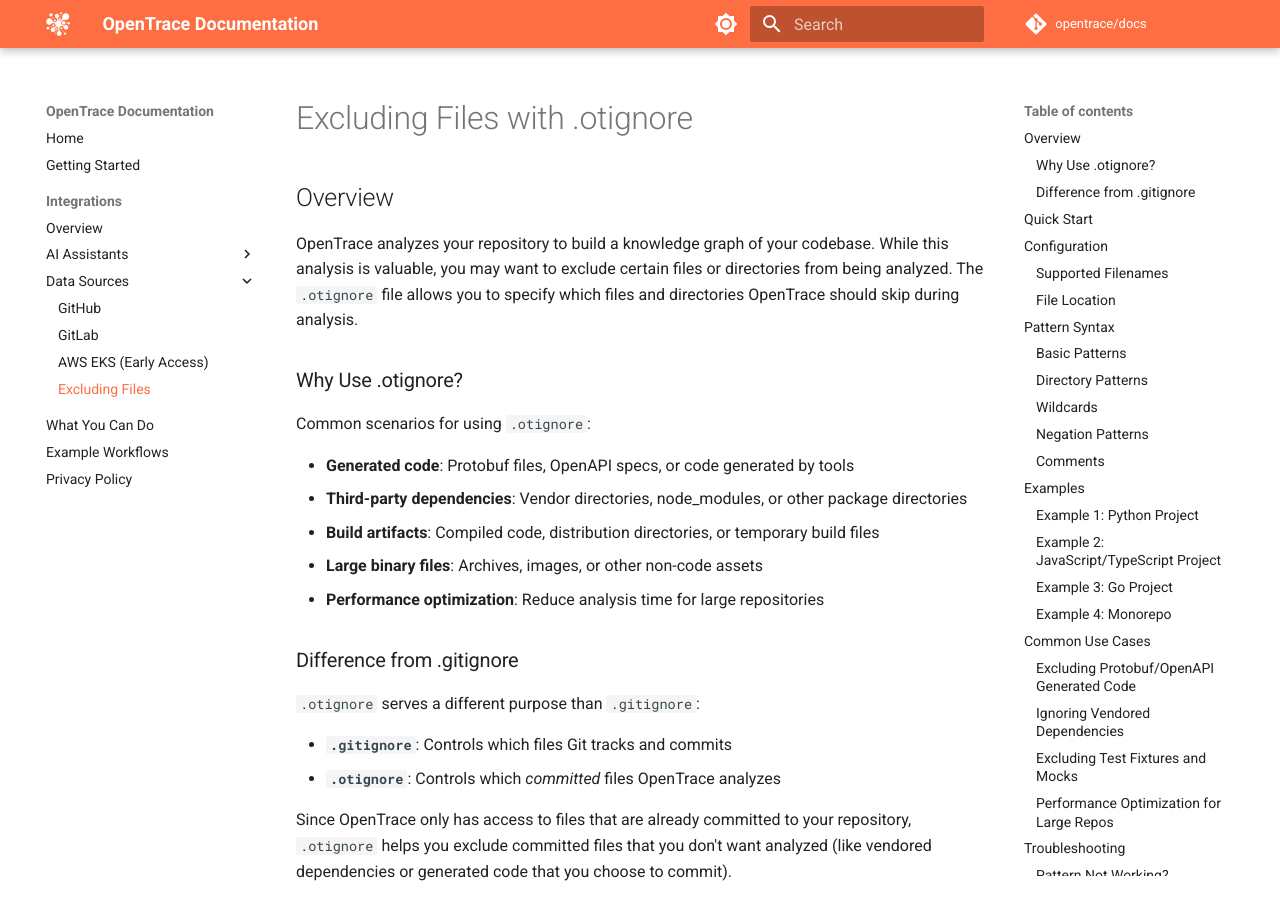
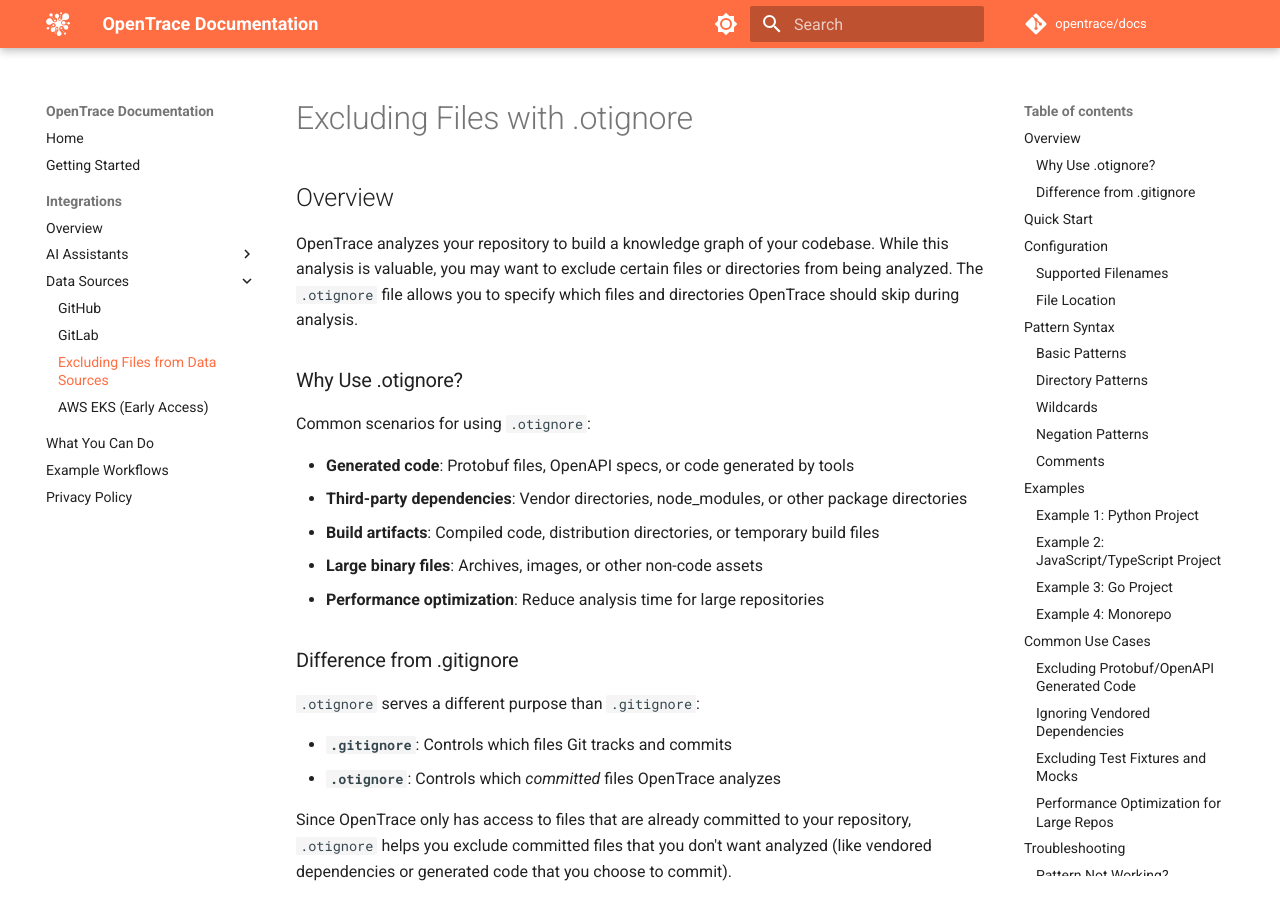
Before and after one commit to opentrace/docs, an MkDocs documentation site: the page built from docs/otignore.md, in a window 1280 px wide and 900 px high. Built offline with MkDocs 1.6.1 and Material for MkDocs 9.7.7, drawn with Linux system fonts in a browser that asks for light colours; comment, search, counter and statistics services are not loaded.

Commit message:
Changed order, placing 'ignore' doc next to the Git integration docs

```diff
--- a/mkdocs.yml
+++ b/mkdocs.yml
@@ -78,8 +78,8 @@
     - Data Sources:
       - GitHub: integrations/github.md
       - GitLab: integrations/gitlab.md
+      - Excluding Files from Data Sources: otignore.md
       - AWS EKS (Early Access): integrations/aws-eks.md
-      - Excluding Files: otignore.md
   - What You Can Do: capabilities.md
   - Example Workflows: workflows.md
   - Privacy Policy: privacy-policy.md
```
